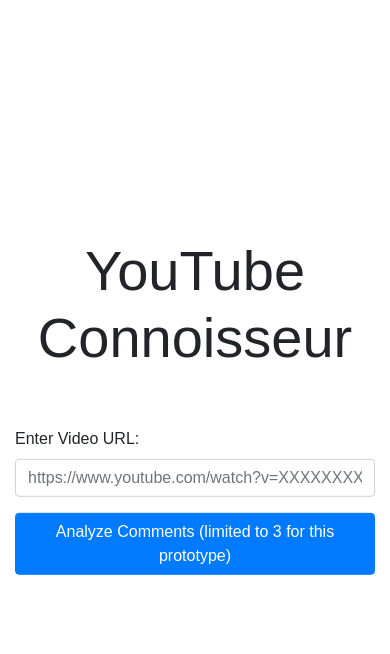
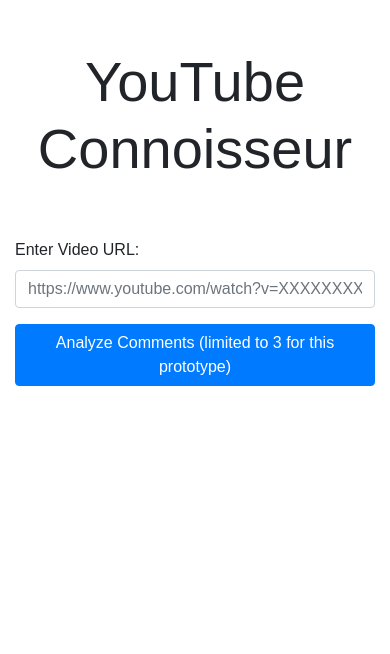
Before and after one commit to vincentsider/YouTubeConnoisseur, a Flask app: page / in a window 390 px wide. Shown: the top 654 px of the page. Run offline with Flask 2, Linux system fonts and the light colour scheme; parts of the project's set-up code (start-up, migrations or seed data) failed here and were passed over; some libraries are stand-ins or nearby versions.

Commit message:
fixed css fixed pinecone

```diff
--- a/main.py
+++ b/main.py
@@ -413,10 +413,6 @@ def process():
     }
 )
         #break
-
-    # Return the results as an HTML formatted string and a return statement to handle cases where no response is generated
-    return jsonify({"results": results if results else "No response generated for any comment."})
-
     # Generate embedding and upsert to Pinecone
     embedding = generate_embedding(video_transcript)
     if embedding is not None:
@@ -428,6 +424,9 @@ def process():
         to_upsert = zip(ids_batch, embeds)
         pinecone_index.upsert(vectors=list(to_upsert))
 
+    # Return the results as an HTML formatted string and a return statement to handle cases where no response is generated
+    return jsonify({"results": results if results else "No response generated for any comment."})
+
 # Start the Flask app
 if __name__ == '__main__':
     app.run(host='0.0.0.0', port=8080)
--- a/templates/index.html
+++ b/templates/index.html
@@ -9,20 +9,38 @@
     <script src="https://cdnjs.cloudflare.com/ajax/libs/popper.js/1.16.0/umd/popper.min.js"></script>
     <script src="https://maxcdn.bootstrapcdn.com/bootstrap/4.5.2/js/bootstrap.min.js"></script>
     <style>
-
-    #loading-animation {
-        display: none;
+  body {
+    margin: 0;
+    padding: 0;
+    font-family: Arial, sans-serif;
   }
 
   .container {
-            position: absolute;
-            top: 50%;
-            left: 50%;
-            transform: translate(-50%, -50%);
-            /* Remove display: flex; */
-            /* display: flex; */
-            flex-direction: column; /* Add this */
-            align-items: center; /* Add this */
+    max-width: 960px;
+    margin: 0 auto;
+    padding: 0 15px; /* Add left and right padding */
+  }
+
+  /* Add media queries for responsiveness */
+  @media (max-width: 991px) {
+    .container {
+      max-width: 720px;
+    }
+  }
+
+  @media (max-width: 767px) {
+    .container {
+      max-width: 540px;
+    }
+  }
+
+  @media (max-width: 575px) {
+    .container {
+      max-width: 100%;
+    }
+  }
+#loading-animation {
+    display: none;
 }
 /* Add this new style */
 #video-url-form .form-control {
@@ -175,12 +193,17 @@
         </div>
         <div class="row mt-5 justify-content-center">
             <div class="col-md-8">
+
+                <!-- Form Wrapper -->
+                <div id="form-wrapper">
                     <form id="video-url-form">
                         <div class="form-group">
                             <label for="video_url">Enter Video URL:</label>
-          <input type="text" class="form-control" id="video_url" name="video_url" placeholder="https://www.youtube.com/watch?v=XXXXXXXXXXX">
+                            <input type="text" class="form-control" id="video_url" name="video_url"
+                                placeholder="https://www.youtube.com/watch?v=XXXXXXXXXXX">
                         </div>
-        <button type="submit" class="btn btn-primary">Analyze Comments (limited to 3 for this prototype)</button>
+                        <button type="submit" class="btn btn-primary">Analyze Comments (limited to 3 for this
+                            prototype)</button>
                     </form>
                     <div class="row mt-3">
                         <div class="col-md-12 d-flex justify-content-center">
@@ -192,38 +215,35 @@
                             </div>
                         </div>
                     </div>
-            <div class="results-wrapper mt-5">
+                </div>
+
+                <!-- Results Wrapper -->
+                <div id="results-wrapper" style="display: none;">
                     <div class="row">
                         <div class="col-md-12">
                             <h3></h3>
                             <div id="results" class="mt-3"></div>
                         </div>
                     </div>
+                    <button id="back-to-form" class="btn btn-secondary">Back</button>
                 </div>
+
             </div>
         </div>
     </div>
 
     <style>
-  body {
-    margin: 0;
-    padding: 0;
-    font-family: Arial, sans-serif;
-  }
-
-  .container {
-    max-width: 960px;
-    margin: 0 auto;
-  }
+        /* Styles remain the same */
     </style>
 
     <script>
-        $(document).ready(function() {
-            $("#video-url-form").submit(function(event) {
+        $(document).ready(function () {
+            $("#video-url-form").submit(function (event) {
                 event.preventDefault();
                 const video_url = $("#video_url").val();
                 $("#loading-animation").show();
-                $.post("/process", { video_url: video_url }, function(data) {
+                // Replace '/process' with your actual API endpoint
+                $.post("/process", { video_url: video_url }, function (data) {
                     $("#loading-animation").hide();
                     if (data.results) {
                         let resultsHTML = "";
@@ -245,11 +265,18 @@
                             }
                         }
                         $("#results").html(resultsHTML);
+                        $("#form-wrapper").hide();
+                        $("#results-wrapper").show();
                     } else {
                         $("#results").html("Error: " + data);
                     }
                 });
             });
+
+            $("#back-to-form").click(function () {
+                $("#results-wrapper").hide();
+                $("#form-wrapper").show();
+            });
         });
     </script>
 </body>
```
Lines whose indentation alone changed are shown as unchanged.
